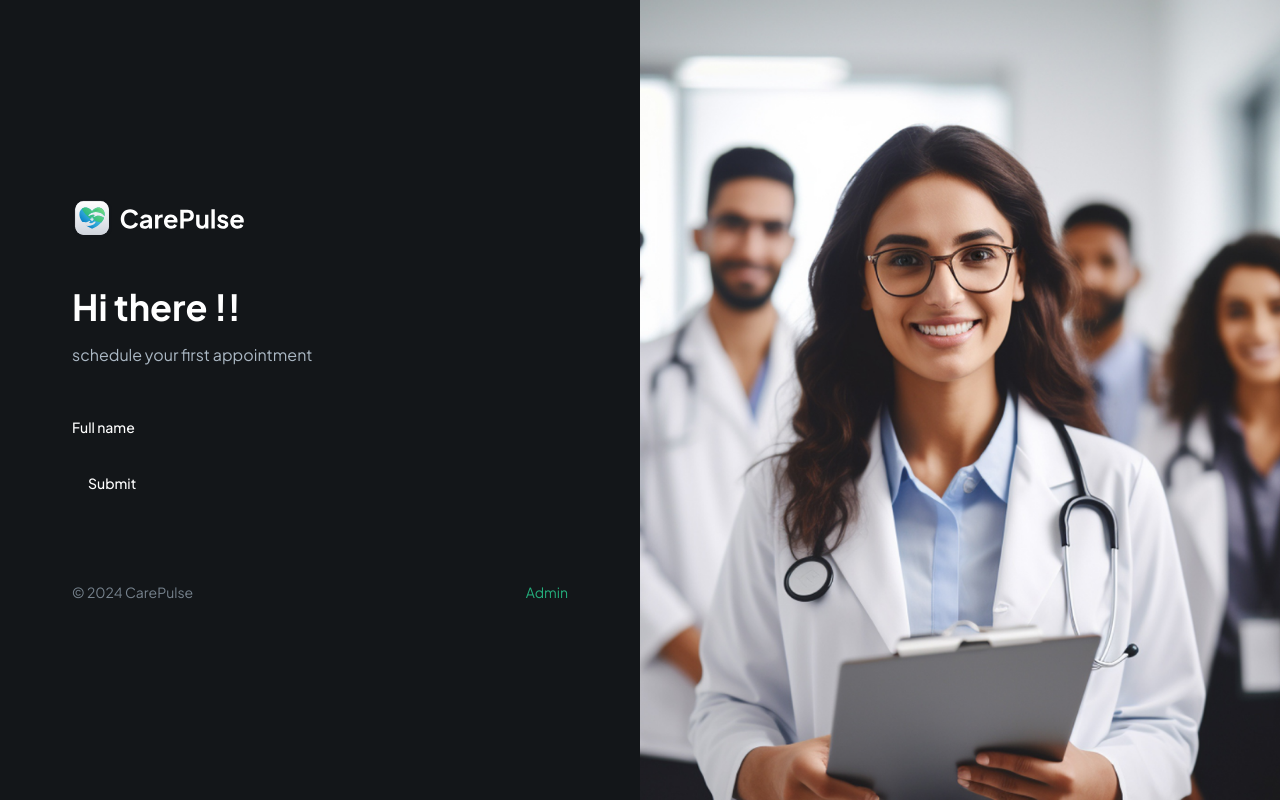
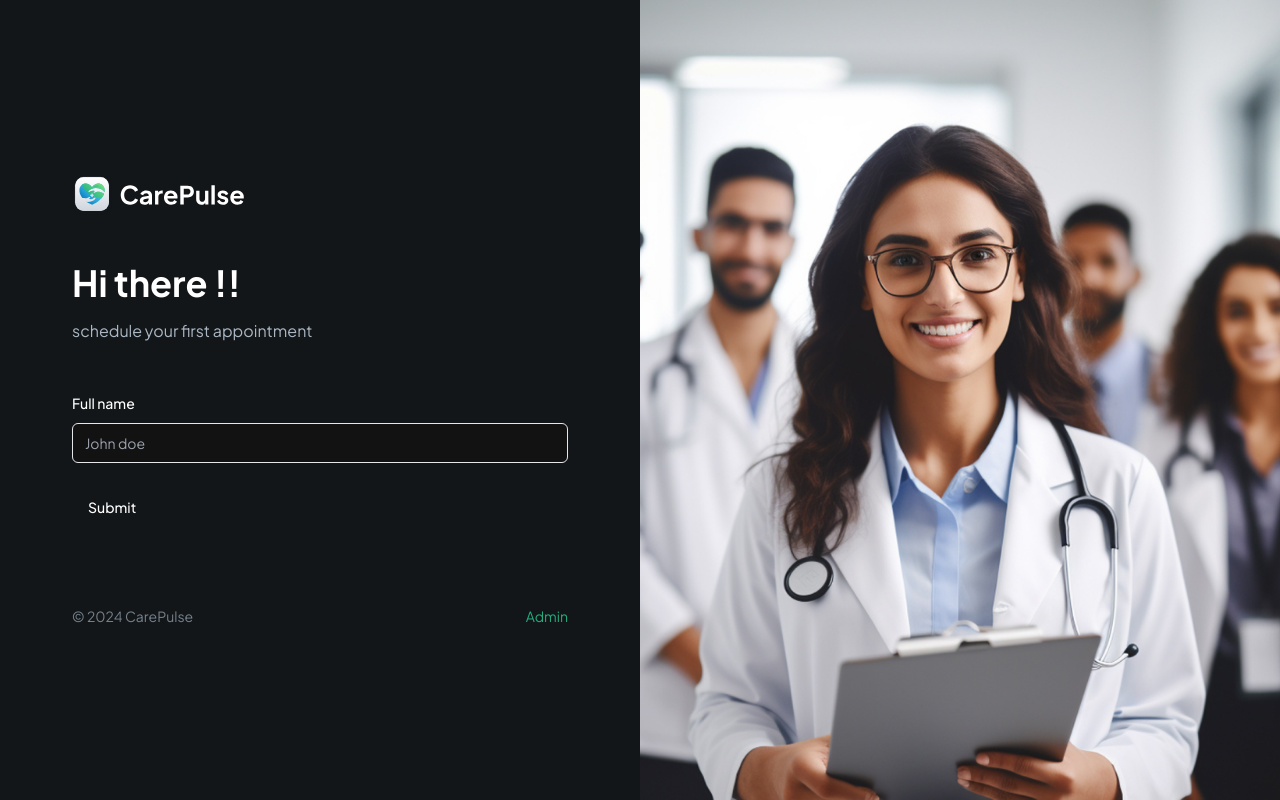
Before and after one commit to AymanSdk/pms_v2, a Next.js app: page / in a window 1280 px wide. Built offline with nearby package versions, Linux system fonts and the light colour scheme.

Commit message:
refactor: Update CustomFormField component to use RenderField for rendering form fields

```diff
--- a/components/CustomFormField.tsx
+++ b/components/CustomFormField.tsx
@@ -12,7 +12,6 @@ import {
 } from "@/components/ui/form";
 import { Control } from "react-hook-form";
 import { FormFieldType } from "./forms/PatientForm";
-import { Label } from "@radix-ui/react-label";
 
 interface CustomProps {
   control: Control<any>;
@@ -28,8 +27,14 @@ interface CustomProps {
   children?: React.ReactNode;
   renderSkeleton?: (field: any) => React.ReactNode;
 }
+// * CustomFormField component for rendering different form fields
+const RenderField = () => {
+  return <Input type="text" placeholder="John doe" />;
+};
 
-const CustomFormField = ({ control, fieldType, name, label }: CustomProps) => {
+const CustomFormField = (props: CustomProps) => {
+  const { control, fieldType, name, label } = props;
+
   return (
     <FormField
       control={control}
@@ -39,6 +44,8 @@ const CustomFormField = ({ control, fieldType, name, label }: CustomProps) => {
           {fieldType !== FormFieldType.CHECKBOX && label && (
             <FormLabel>{label}</FormLabel>
           )}
+
+          <RenderField field={field} props={props} />
         </FormItem>
       )}
     />
```
